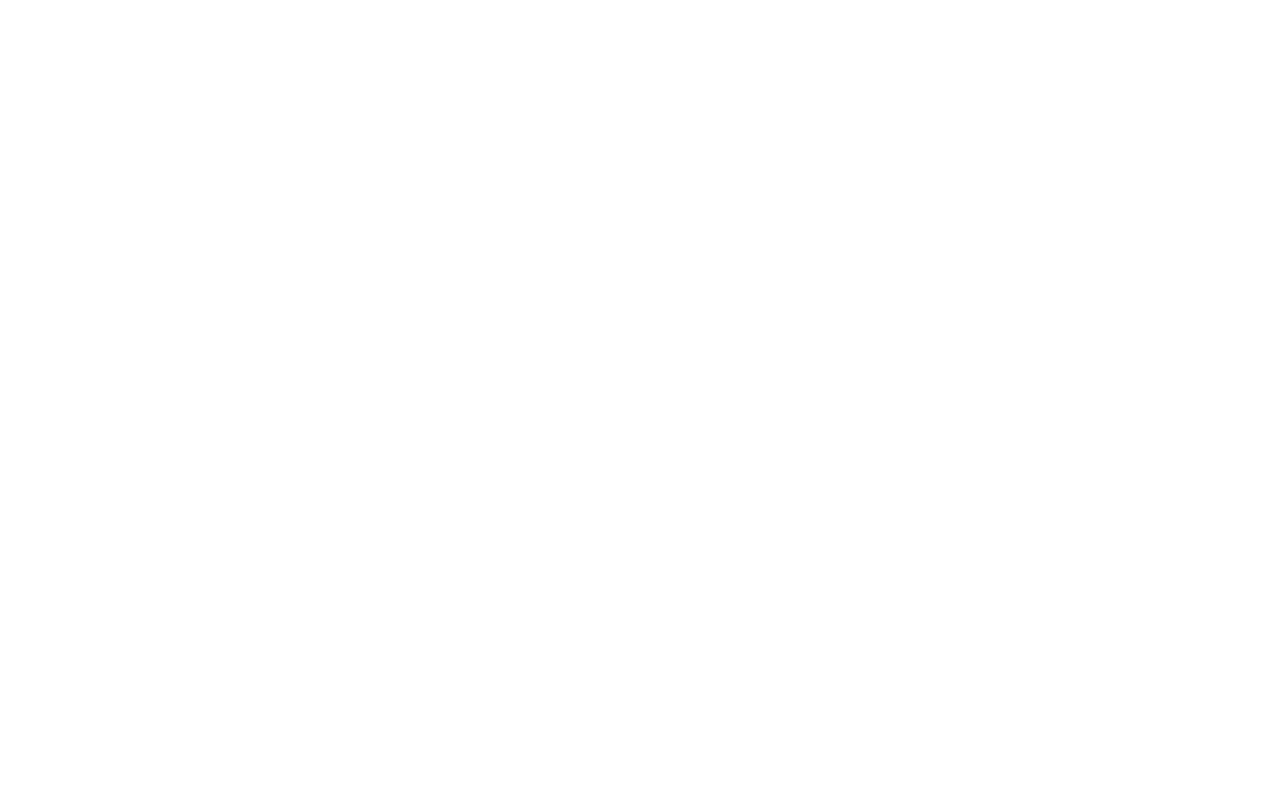
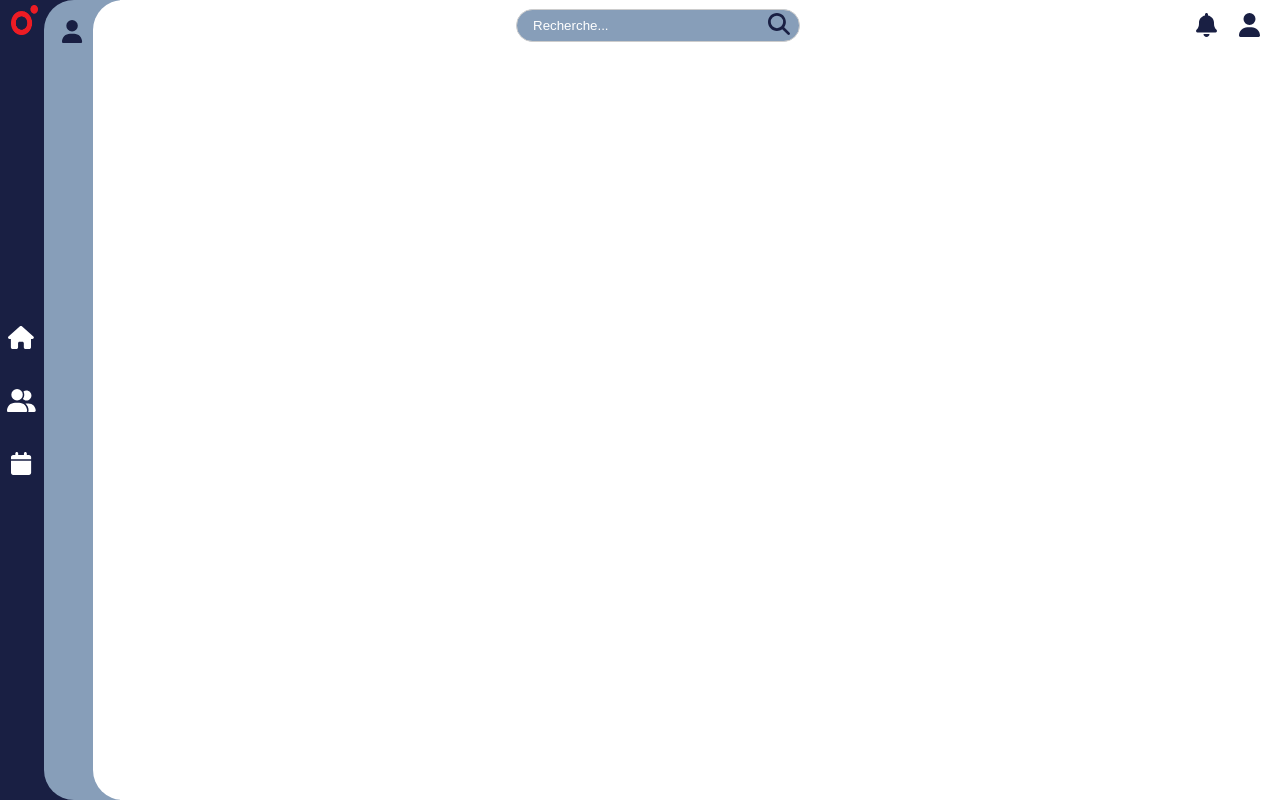
Before and after one commit to Ayoub-Loueti/club22, a React (Create React App) app in the folder frontend/: page /navbar in a window 1280 px wide. Before the commit this address had no page. Built offline with nearby package versions, Linux system fonts and the light colour scheme.

Commit message:
navbar l7arfa

```diff
--- a/frontend/package.json
+++ b/frontend/package.json
@@ -5,6 +5,7 @@
   "dependencies": {
     "@fortawesome/fontawesome-svg-core": "^6.5.1",
     "@fortawesome/free-brands-svg-icons": "^6.5.1",
+    "@fortawesome/free-solid-svg-icons": "^6.5.1",
     "@fortawesome/react-fontawesome": "^0.2.0",
     "@mui/icons-material": "^5.15.10",
     "@pmmmwh/react-refresh-webpack-plugin": "^0.5.11",
--- a/frontend/src/App.js
+++ b/frontend/src/App.js
@@ -1,7 +1,6 @@
 import React from 'react';
 import './App.css';
 import { BrowserRouter as Router, Routes, Route } from 'react-router-dom'; // Importez Routes
-
 import Login from './pages/login';
 import Signup from './pages/signup';
 import VerificationToken from './pages/verificationToken';
@@ -15,7 +14,7 @@
 import Profil from './pages/profil';
 import ListClient from "./pages/listClient";
 import ListEmploye from "./pages/listEmploye";
-
+import Navbar from './components/navbar';
 function App() {
   return (
     <Router>
@@ -39,6 +38,7 @@
             element={<TousLesUtilisateurs />}
           />
           <Route path="/profil" element={<Profil />} />
+          <Route path="/navbar" element={<Navbar />} />
 
           <Route
             path="/activate-account/:userId/:token"
--- /dev/null
+++ b/frontend/src/assets/navbar.css
@@ -0,0 +1,133 @@
+/* Styles pour la navbar verticale */
+.navbar {
+  display: flex;
+  flex-direction: row;
+  height: 100vh;
+  width: 120px;
+  position: fixed;
+  left: 0;
+  top: 0;
+  background-color: #191f43;
+  overflow: hidden;
+
+
+}
+
+
+.navbar-inner {
+  width: 63%;
+  background-color: #879eb9;
+  height: 100%;
+  position: absolute;
+  right: 0;
+  border-top-left-radius: 30px;
+  border-bottom-left-radius: 30px;
+}
+
+.navbar-extension {
+  width: 30px;
+  height: 100%;
+  background-color: #ffff;
+  position: absolute;
+  right: -3px;
+  border-top-left-radius: 30px;
+  border-bottom-left-radius: 30px;
+}
+
+.navbar-logo {
+  height: 30px;
+  width: 27px;
+  position: absolute;
+  top: 5px;
+  left: 11px;
+}
+
+/* Styles pour la navbar horizontale */
+.navbar-horizontal {
+  display: flex;
+  flex-direction: row;
+  height: 50px;
+  margin-left: 110px; /* Ajustez pour correspondre exactement à la largeur de votre navbar verticale */
+  width: calc(
+    100% - 110px
+  ); /* Assurez-vous que la largeur tient compte de la marge à gauche */
+  background-color: transparent;
+  align-items: center;
+  top: 0;
+  z-index: 1000;
+}
+
+.search-form {
+  display: flex;
+  align-items: center;
+  justify-content: center; /* Centrer horizontalement les éléments enfants */
+  margin-left: auto; /* Mettre à auto pour déplacer la barre de recherche à droite */
+  margin-right: auto; /* Mettre à auto pour déplacer la barre de recherche à gauche */
+}
+
+.search-input {
+  color: white; /* Change la couleur du texte en blanc */
+  background-color: #879eb9;
+  border-radius: 20px; /* Arrondi des bords de l'input */
+  padding: 5px 10px; /* Espacement interne pour le texte */
+  width: 250px; /* Largeur de la barre de recherche */
+  outline: none; /* Supprime l'outline par défaut au focus */
+}
+/* Styles pour l'icône de recherche */
+.search-iconn {
+  color: #191f43; /* Couleur de l'icône de recherche */
+  font-size: 22px; /* Taille de l'icône */
+  background-color: transparent; /* Fond transparent */
+  border: none; /* Pas de bordure */
+  cursor: pointer; /* Curseur de type pointer */
+  padding: 0; /* Aucun espacement interne */
+  margin-left: -32px; /* Ajustement horizontal de la position */
+  margin-top: 1px; /* Ajustement vertical de la position */
+}
+
+.icon-containerr {
+  display: flex;
+  gap: 22px; /* Espacement entre les icônes */
+  padding-right: 20px; /* Espacement à droite */
+  color: #191f43;
+  font-size: 24px; /* Taille des icônes */
+}
+
+.navbar-iconn {
+  cursor: pointer; /* Change le curseur pour indiquer la cliquabilité */
+}
+#search-input-navbar::placeholder {
+  color: white; /* Définit la couleur du placeholder en blanc uniquement pour cet input */
+  opacity: 1; /* Assure que la couleur du placeholder est pleinement visible */
+}
+.vertical-icon {
+  color: white; /* Définit la couleur des icônes en blanc */
+  font-size: 24px; /* Taille des icônes */
+  margin: 10px 0; /* Espacement vertical entre les icônes */
+  cursor: pointer; /* Indique que les icônes sont cliquables */
+}
+.icon-containerrr {
+  display: flex;
+  flex-direction: column;
+  align-items: center;
+  justify-content: center;
+  color: white; /* Assure que les icônes sont en blanc */
+  padding-left: 7px;
+}
+
+.navbar-iconnn {
+  margin: 20px 0; /* Espacement entre les icônes */
+  color: white; /* S'assure que les icônes sont blanches */
+  font-size: 23px;
+    cursor: pointer; /* Indique que les icônes sont cliquables */
+
+}
+
+/* Styles pour l'icône d'utilisateur */
+.inner-user {
+  color: #191f43; /* Couleur de l'icône */
+  font-size: 23px; /* Taille de l'icône */
+  margin: 20px 20px 20px 0; /* Espacement autour de l'icône avec une marge droite de 10px */
+  cursor: pointer; /* Curseur de type pointer */
+
+}
--- a/frontend/src/components/navbar.js
+++ b/frontend/src/components/navbar.js
@@ -1 +1,62 @@
-//hii
+import React from 'react';
+import '../assets/navbar.css';
+import logo from '../assets/ooredoo2.png';
+import { FontAwesomeIcon } from '@fortawesome/react-fontawesome';
+import {
+  faHouse,
+  faUserGroup,
+  faCalendar,
+  faUser,
+  faBell,
+  faSearch,
+} from '@fortawesome/free-solid-svg-icons';
+
+function Navbar() {
+  const handleSearch = (e) => {
+    e.preventDefault();
+    const searchText = e.target.elements.search.value; // Accès à la valeur du champ de recherche
+    console.log('Recherche pour:', searchText);
+    // Ici, vous pouvez ajouter la logique pour effectuer la recherche
+  };
+
+  return (
+    <>
+      <div className="navbar-horizontal">
+        <form onSubmit={handleSearch} className="search-form">
+          <input
+            type="text"
+            name="search"
+            placeholder="Recherche..."
+            id="search-input-navbar" // Identifiant unique pour le champ de recherche
+            className="search-input"
+          />
+          <button type="submit" className="search-iconn">
+            {/* Utilisation de l'icône de recherche */}
+            <FontAwesomeIcon icon={faSearch} />
+          </button>{' '}
+        </form>
+        <div className="icon-containerr">
+          {/* Remplacez les icônes existantes par celles de FontAwesome */}
+          <FontAwesomeIcon icon={faBell} className="navbar-iconn" />
+          <FontAwesomeIcon icon={faUser} className="navbar-iconn" />
+        </div>
+      </div>
+      <nav className="navbar">
+        <img src={logo} alt="Logo" className="navbar-logo" />
+        <div className="icon-containerrr">
+          <FontAwesomeIcon icon={faHouse} className="navbar-iconnn" />
+          <FontAwesomeIcon icon={faUserGroup} className="navbar-iconnn" />
+          <FontAwesomeIcon icon={faCalendar} className="navbar-iconnn" />
+        </div>
+        <div className="navbar-inner">
+          <FontAwesomeIcon icon={faUser} className="inner-user" />
+        </div>
+        <div className="navbar-extension">
+          {/* Contenu optionnel de l'extension, si nécessaire */}
+        </div>
+      </nav>
+    </>
+  );
+}
+
+export default Navbar;
--- a/frontend/src/pages/profil.js
+++ b/frontend/src/pages/profil.js
@@ -2,7 +2,8 @@
 import axios from 'axios';
 import '../assets/profil.css';
 import { FaEdit } from 'react-icons/fa';
-
+import '../components/navbar'
+import Navbar from '../components/navbar';
 function Profil() {
   const token = localStorage.getItem('login');
   const [utilisateur, setUtilisateur] = useState([]);
@@ -96,14 +97,19 @@
 
 
   return (
+    <>
+      <Navbar />
       <div className="profile-container">
         <div className="profile-header">
           <img
-  src={utilisateur.photo ? `http://localhost:5000/${utilisateur.photo}` : "https://icon-library.com/images/anonymous-avatar-icon/anonymous-avatar-icon-25.jpg"}
+            src={
+              utilisateur.photo
+                ? `http://localhost:5000/${utilisateur.photo}`
+                : 'https://icon-library.com/images/anonymous-avatar-icon/anonymous-avatar-icon-25.jpg'
+            }
             alt="Profil"
             className="profile-picture"
           />
-
           <input type="file" onChange={handleFileChange} />
           <h1>{`${utilisateur.nom} ${utilisateur.prenom}`}</h1>
           <p>{utilisateur.email}</p>{' '}
@@ -177,7 +183,10 @@
             ) : (
               <span className="info-value">{utilisateur.prenom}</span>
             )}
-          <FaEdit onClick={() => toggleEdit('prenom')} className="edit-icon" />
+            <FaEdit
+              onClick={() => toggleEdit('prenom')}
+              className="edit-icon"
+            />
           </div>
           <div className="info-item">
             <span className="info-label">Genre:</span>
@@ -207,6 +216,7 @@
         {/* Ajout d'un séparateur */}
         <div className="separator"></div>
       </div>
+    </>
   );
 }
 
```
Also changed, not shown: frontend/src/pages/tousLesUtilisateurs.js (+12 -6 lines), frontend/src/assets/ooredoo2.png (added), 2 other files (tests, documents, lock files or other folders). Lines whose indentation alone changed are shown as unchanged.
